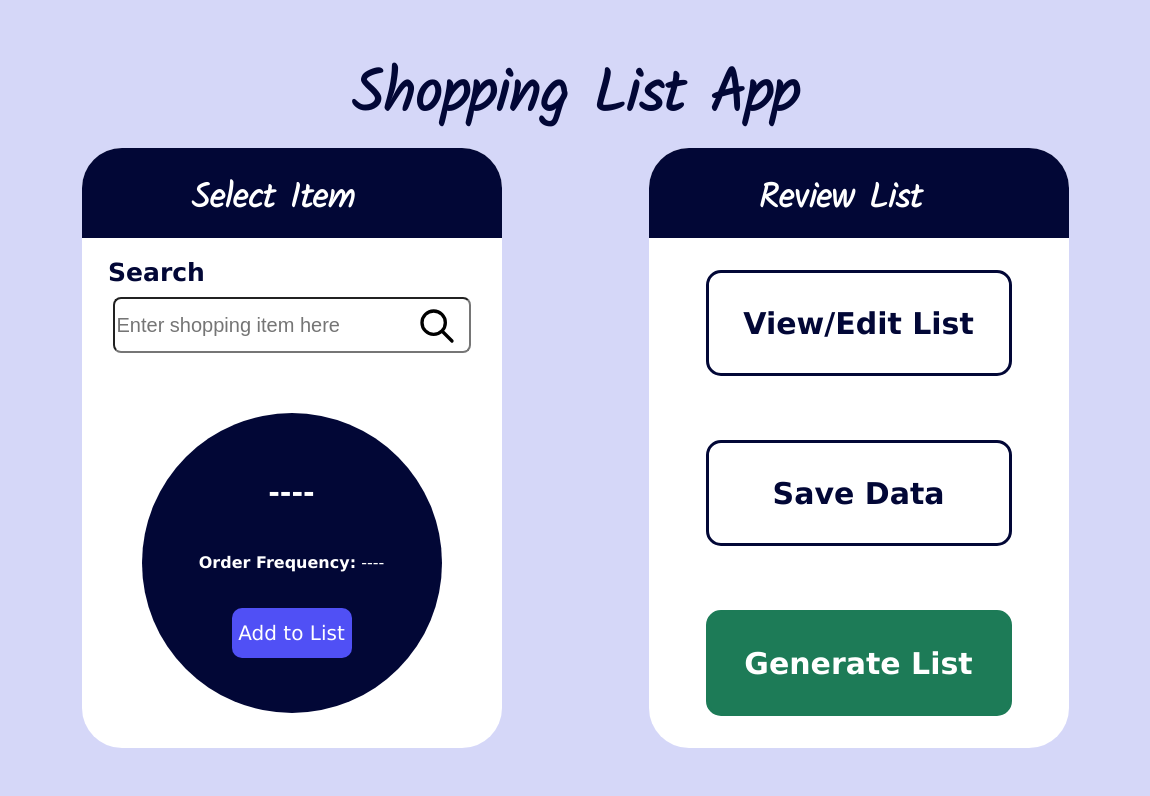
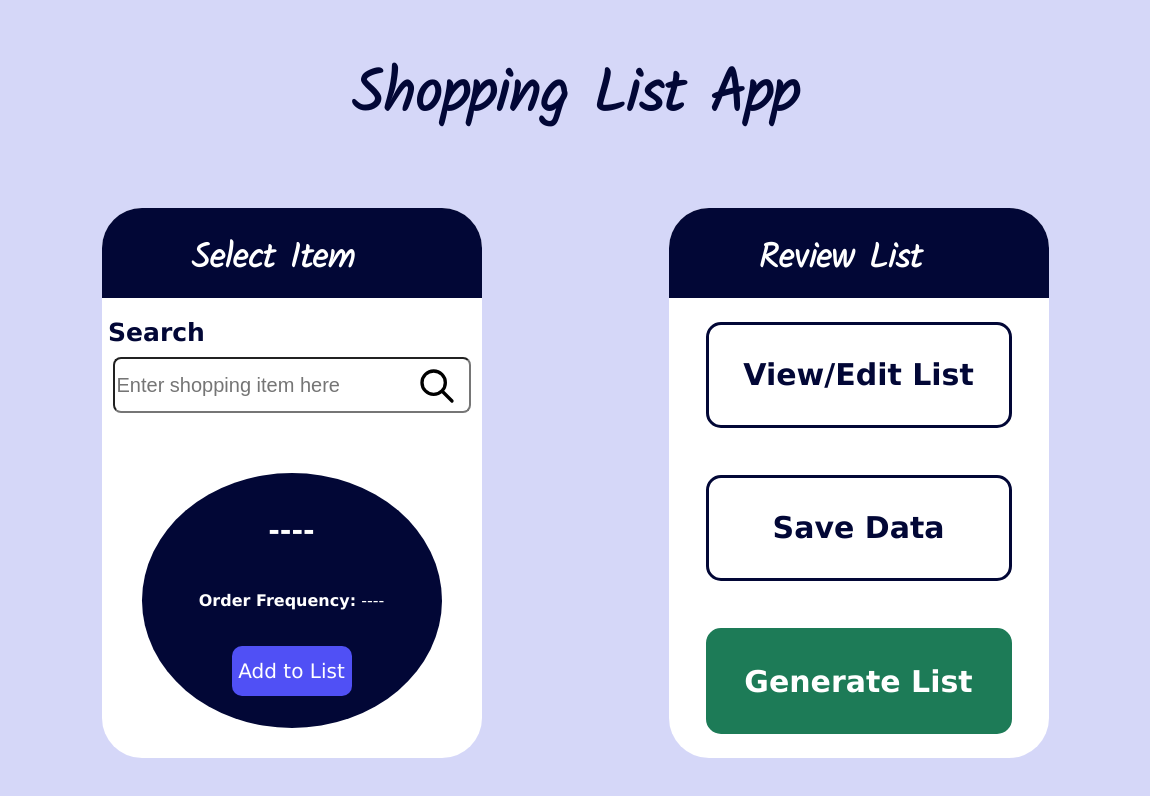
Before and after one commit to Scuba2105/ShoppingListV2, an Electron app: page html/index.html in a window 1150 px wide. Drawn offline with Linux system fonts and the light colour scheme; no server answers.

Commit message:
Fixed formatting for windows desktop

```diff
--- a/css/style.css
+++ b/css/style.css
@@ -2,7 +2,7 @@
 body {
   background-color: #d5d7f8;
   font-family: "Kalam", "serif";
-  overflow: hidden;
+  /*overflow: hidden;*/
 }
 
 .layout {
@@ -26,8 +26,8 @@ h1 {
   border: 1px solid black;
   background-color: white;
   position: absolute;
-  top: 200px;
-  left: 75px;
+  top: 40px;
+  left: 65px;
   z-index: 100;
   display: none;
   grid-template-columns: 300px 1fr;
@@ -41,6 +41,11 @@ h1 {
   left: 1010px;
   top: 20px;
 }
+
+.modal-form .cross-icon:hover {
+  cursor: pointer;
+}
+
 .modal-form .modal-title {
   grid-row: 1/2;
   grid-column: 1/-1;
@@ -175,12 +180,13 @@ h1 {
   justify-content: space-around;
   align-items: center;
   width: 100%;
-  transform: translateY(-60px);
+  transform: translateY(-50px);
 }
+
 .container .select {
   font-family: Verdana, Geneva, Tahoma, sans-serif;
-  height: 600px;
-  width: 420px;
+  height: 550px;
+  width: 380px;
   background-color: #ffffff;
   border-radius: 40px;
   display: flex;
@@ -315,13 +321,15 @@ h1 {
   justify-content: center;
   align-items: center;
 }
+
 .container .select .circle .select-button:hover {
   cursor: pointer;
 }
+
 .container .current {
   font-family: Verdana, Geneva, Tahoma, sans-serif;
-  height: 600px;
-  width: 420px;
+  height: 550px;
+  width: 380px;
   background-color: #ffffff;
   border-radius: 40px;
   display: flex;
@@ -329,6 +337,7 @@ h1 {
   justify-content: flex-start;
   align-items: center;
 }
+
 .container .current .title-container {
   font-family: Verdana, Geneva, Tahoma, sans-serif;
   width: 100%;
--- a/main.js
+++ b/main.js
@@ -120,7 +120,7 @@ ipcMain.on('data:saveData', (event, list) => {
 function createWindow () {
   const mainWindow = new BrowserWindow({
     width: 1200,
-    height: 1000,
+    height: 800,
     webPreferences: {
       preload: path.join(__dirname, 'preload.js'),
       nodeIntegration: true,
```
